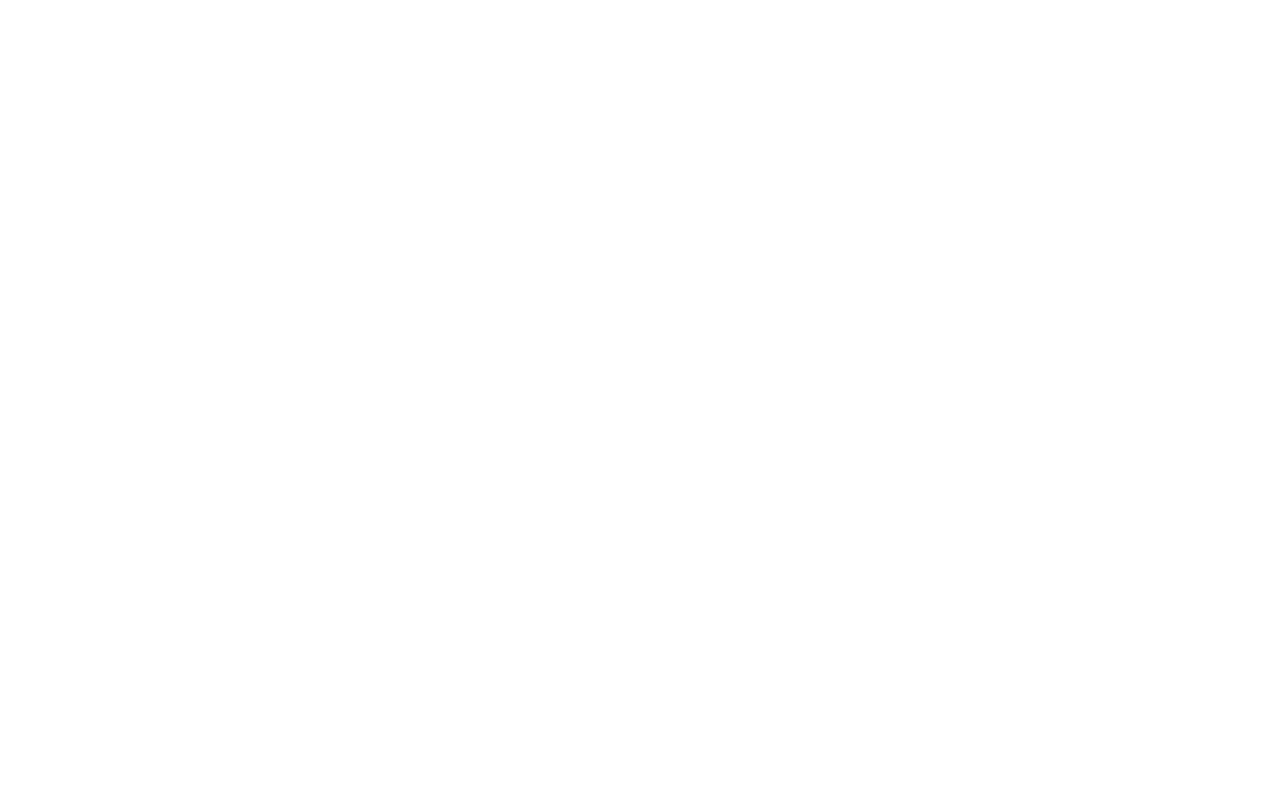
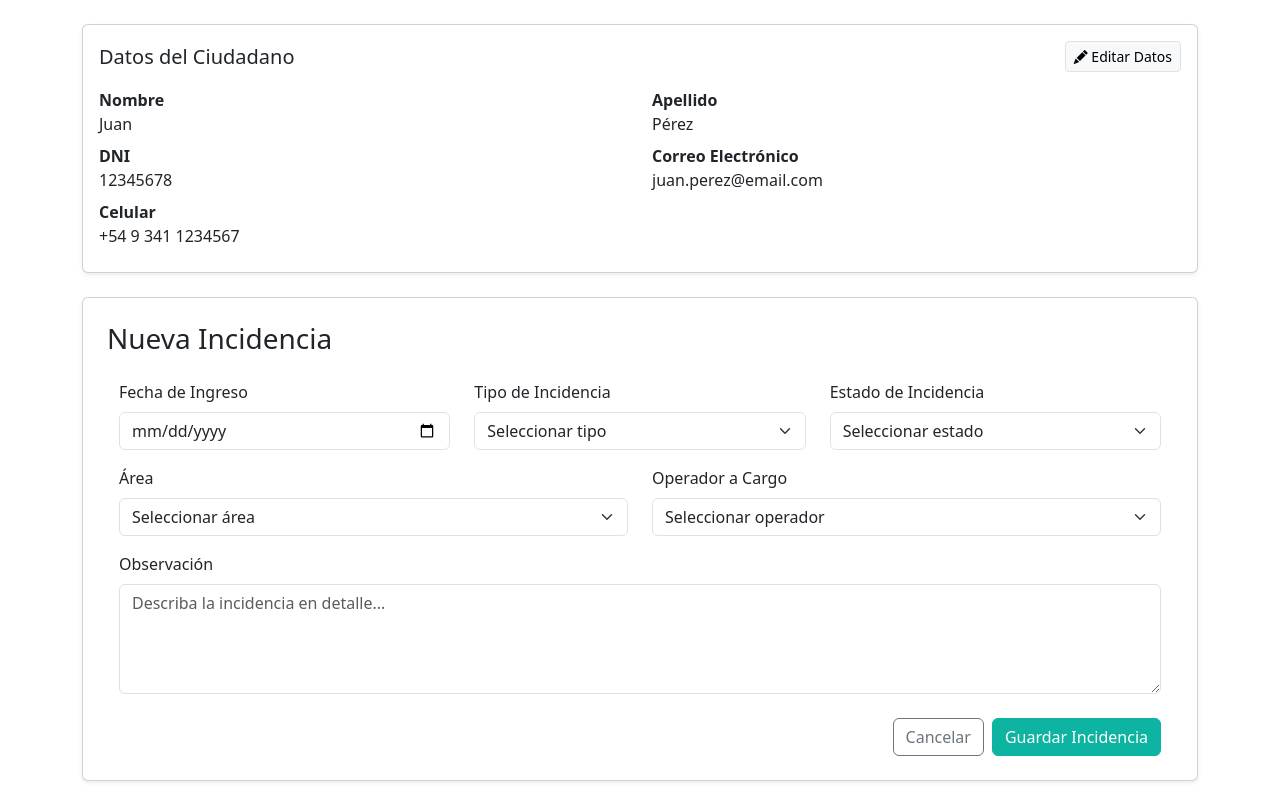
Before and after one commit to EveCanton/munitrack-web, a React (Vite) app: page /incidence/new in a window 1280 px wide. Before the commit this address had no page. Built offline with nearby package versions, Linux system fonts and the light colour scheme.

Commit message:
create view IncidenceDetails

```diff
--- a/src/components/citizenDetails/CitizenDetails.jsx
+++ b/src/components/citizenDetails/CitizenDetails.jsx
@@ -1,4 +1,4 @@
-import {ciudadanos} from './Citizen.js'
+import {ciudadanos} from '../../Citizen.js'
 
 import CitizenProfile from './CitizenProfile';
 import CitizenIncidents from './CitizenIncidents';
--- /dev/null
+++ b/src/components/incidenceDetails/CreateIncidence.css
@@ -0,0 +1,4 @@
+#styleButton{
+    background-color: #0DB4A1;
+    border-color: #0DB4A1;
+}
--- /dev/null
+++ b/src/components/incidenceDetails/CreateIncidence.jsx
@@ -0,0 +1,86 @@
+
+import './CreateIncidence.css';
+
+const CreateIncidence = () => {
+  return (
+    <div className="container mt-4">
+    <div className="card shadow-sm rounded bg-white p-4">
+      <h3 className="mb-4">Nueva Incidencia</h3>
+
+      <div className="container">
+        {/* Primera fila */}
+        <div className="row mb-3">
+          <div className="col-md-4">
+            <label htmlFor="date" className="form-label">Fecha de Ingreso</label>
+            <input type="date" className="form-control" id="date" />
+          </div>
+          <div className="col-md-4">
+            <label htmlFor="incidenceType" className="form-label">Tipo de Incidencia</label>
+            <select className="form-select" id="incidenceType">
+              <option selected>Seleccionar tipo</option>
+              <option value="1">Chapas</option>
+              <option value="2">Bolsón</option>
+              <option value="3">Reclamo</option>
+              <option value="4">Licencia de Conducir</option>
+              <option value="5">Trámite</option>
+              <option value="6">Otro</option>
+            </select>
+          </div>
+          <div className="col-md-4">
+            <label htmlFor="incidenceState" className="form-label">Estado de Incidencia</label>
+            <select className="form-select" id="incidenceState">
+              <option selected>Seleccionar estado</option>
+              <option value="1">Iniciado</option>
+              <option value="2">En progreso</option>
+              <option value="3">Finalizado</option>
+            </select>
+          </div>
+        </div>
+
+        {/* Segunda fila */}
+        <div className="row mb-3">
+          <div className="col-md-6">
+            <label htmlFor="area" className="form-label">Área</label>
+            <select className="form-select" id="area">
+              <option selected>Seleccionar área</option>
+              <option value="1">Género</option>
+              <option value="2">Mesa de Trabajo</option>
+              <option value="3">Básica Centro</option>
+              <option value="4">Básica Martín Fierro</option>
+              <option value="5">Desarrollo</option>
+            </select>
+          </div>
+          <div className="col-md-6">
+            <label htmlFor="operator" className="form-label">Operador a Cargo</label>
+            <select className="form-select" id="operator">
+              <option selected>Seleccionar operador</option>
+              <option value="1">Luciana</option>
+              <option value="2">Evelyn</option>
+              <option value="3">Álvaro</option>
+            </select>
+          </div>
+        </div>
+
+        {/* Observación */}
+        <div className="mb-3">
+          <label htmlFor="observation" className="form-label">Observación</label>
+          <textarea
+            className="form-control"
+            id="observation"
+            rows="4"
+            placeholder="Describa la incidencia en detalle..."
+          ></textarea>
+        </div>
+
+        {/* Botones */}
+        <div className="d-flex justify-content-end gap-2 mt-4">
+          <button className="btn btn-outline-secondary">Cancelar</button>
+          <button className="btn btn-primary" id='styleButton'>Guardar Incidencia</button>
+        </div>
+      </div>
+    </div>
+    </div>
+  )
+}
+
+export default CreateIncidence
--- /dev/null
+++ b/src/components/incidenceDetails/IncidenceDetails.jsx
@@ -0,0 +1,15 @@
+import {ciudadanos} from '../../Citizen.js'
+import CitizenProfile from '../citizenDetails/CitizenProfile';
+import CreateIncidence from './CreateIncidence';
+
+const IncidenceDetails = () => {
+    const ciudadano = ciudadanos[0]
+  return (
+    <div>
+      <CitizenProfile ciudadano={ciudadano} />
+      <CreateIncidence/>
+    </div>
+  )
+}
+
+export default IncidenceDetails
--- a/src/routers/RouterPrincipal.jsx
+++ b/src/routers/RouterPrincipal.jsx
@@ -4,6 +4,8 @@
 import CreateOperador from "../components/createOperator/CreateOperador";
 import CreateCitizen from "../components/createCitizen/CreateCitizen";
 import CitizenDetails from "../components/citizenDetails/CitizenDetails";
+import CreateIncidence from "../components/incidenceDetails/CreateIncidence";
+import IncidenceDetails from "../components/incidenceDetails/IncidenceDetails";
 
 
 const RouterPrincipal = () => {
@@ -15,6 +17,7 @@
         <Route path="/operators/new" element={<CreateOperador />} />
         <Route path="/citizens/new" element={<CreateCitizen />} />
         <Route path="/citizens/:id" element={<CitizenDetails />} />
+        <Route path="/incidence/new" element={<IncidenceDetails/>}/>
       </Routes>
     </BrowserRouter>
   );
```
Also changed, not shown: src/Citizen.js (renamed from src/components/citizenDetails/Citizen.js), src/components/createIncidence/CreateIncidence.jsx (deleted).
